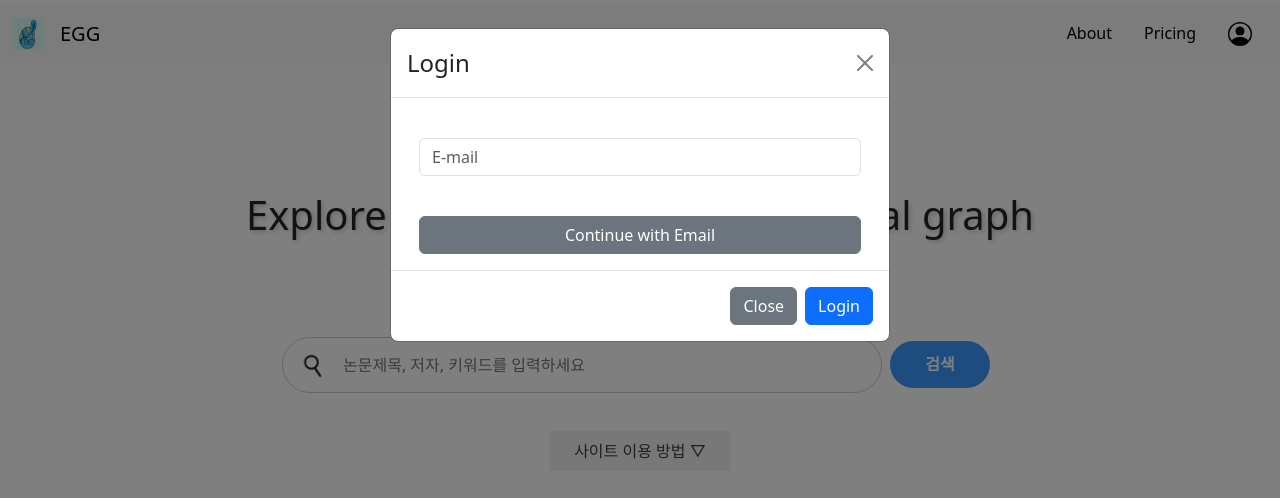
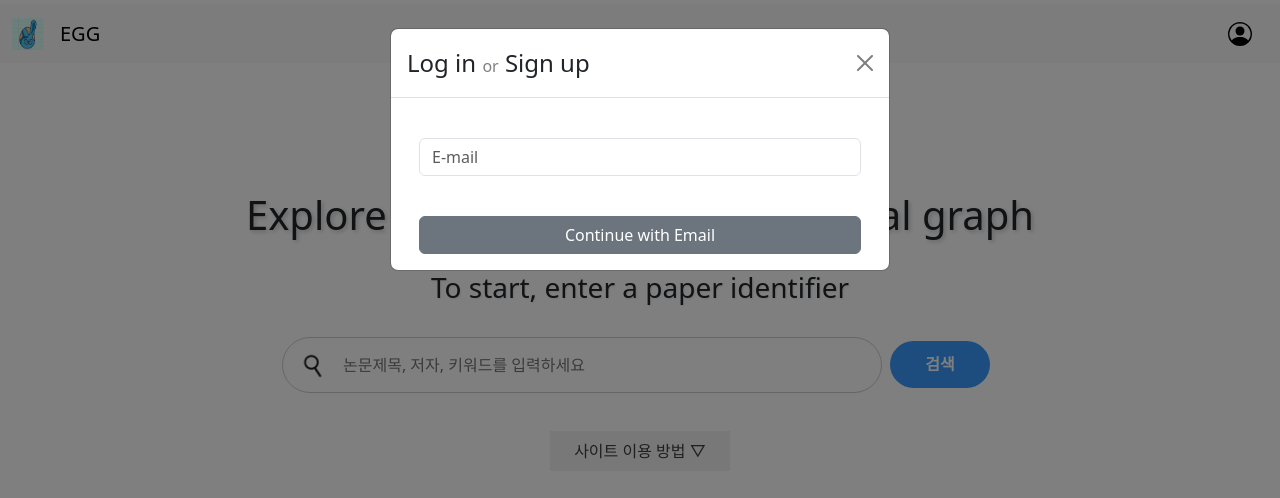
Before and after one commit to eeeeeddy/EGG_Frontend, a React (Create React App) app: page / in a window 1280 px wide. Both pictures are taken after a click on the button 1240 px from the left and 33 px from the top of the page. Shown: the top 498 px of the page. Built offline with nearby package versions, Linux system fonts and the light colour scheme.

Commit message:
상단바 수정 및 로그인, 회원가입 페이지 수정 - sh

```diff
--- a/src/Login.js
+++ b/src/Login.js
@@ -1,6 +1,7 @@
+// Login.js
 import React, { useState } from 'react';
 import { Form, Row, Col, Container, Button } from 'react-bootstrap';
-import SignUp from './SingUp';
+import SignUp from './SignUp';
 
 function Login() {
   const [email, setEmail] = useState('');
@@ -50,6 +51,7 @@ function Login() {
     <Container className="panel">
       <Form>
         <br />
+        {!isRegistering ? ( // 회원가입 양식이 아닐 때만 이메일 입력란을 표시
           <Form.Group as={Row} className="mb-3" controlId="formPlaintextEmail">
             <Col sm>
               <Form.Control
@@ -61,6 +63,7 @@ function Login() {
               />
             </Col>
           </Form.Group>
+        ) : null}
         {isEmailValid ? (
           <div>
             <Form.Group as={Row} className="mb-3" controlId="formPlaintextPassword">
@@ -78,7 +81,8 @@ function Login() {
               <Button
                 variant="secondary"
                 type="submit"
-                  onClick={handleLoginClick}>
+                onClick={handleLoginClick}
+              >
                 Login
               </Button>
             </div>
@@ -88,12 +92,13 @@ function Login() {
             {isRegistering ? (
               // 회원가입 양식을 보여줄 경우
               <div>
-                <br />
-                <p style={{ color: 'red' }}>Invalid email. Please sign up.</p>
-                <SignUp />
+                <p style={{ color: 'gray' }}>
+                  This email is not registered.<br />
+                  Please proceed with membership registration.
+                </p>
+                <SignUp email={email} /> {/* 이메일 prop 전달 */}
               </div>
             ) : (
-              // 회원가입 양식을 보이지 않을 경우
               <div>
                 <br />
                 <div className="d-grid gap-1">
--- a/src/MainNavbar.js
+++ b/src/MainNavbar.js
@@ -1,9 +1,10 @@
 import React from 'react';
 import { useState } from 'react';
-import { Navbar, Nav, Modal, Button} from 'react-bootstrap';
+import { useNavigate } from 'react-router-dom';
+import { Navbar, Nav, Modal } from 'react-bootstrap';
 import Login from './Login';
 
-function EggMainNavbar() {
+function EggNavbar() {
     const [showLoginModal, setShowLoginModal] = useState(false);
 
     const handleLoginClick = () => {
@@ -14,6 +15,10 @@ function EggMainNavbar() {
       setShowLoginModal(false);
     };
 
+    const navigate = useNavigate();
+
+    ;
+
     return (
         <div>
             <nav class="navbar navbar-expand-lg navbar-light bg-light">
@@ -22,10 +27,14 @@ function EggMainNavbar() {
                         <img src="/ditto_logo.jpg" alt="" width="32" height="32" class="d-inline-block align-text-top" />
                     </a>
                     <a class="navbar-brand" href="/">EGG</a>
+                    <button class="navbar-toggler" type="button" data-bs-toggle="collapse" data-bs-target="#navbarSupportedContent" aria-controls="navbarSupportedContent" aria-expanded="false" aria-label="Toggle navigation">
+                        <span class="navbar-toggler-icon"></span>
+                    </button>
+                    <div class="collapse navbar-collapse" id="navbarSupportedContent">
                         <Navbar.Collapse id="basic-navbar-nav" className="justify-content-end">
                             <Nav>
-                                <Nav.Link style={{ color: 'black' }} href="/About">About</Nav.Link>
-                                <Nav.Link style={{ color: 'black' }} href="/Pricing">Pricing</Nav.Link>
+                                {/* <Nav.Link style={{ color: 'black' }} href="/About">About</Nav.Link>
+                                <Nav.Link style={{ color: 'black' }} href="/Pricing">Pricing</Nav.Link> */}
                                 <Nav.Link style={{ color: 'black' }} onClick={handleLoginClick} >
                                     <svg width="24" height="24" fill="currentColor" class="bi bi-person-circle" viewBox="0 0 16 16">
                                         <path d="M11 6a3 3 0 1 1-6 0 3 3 0 0 1 6 0z" />
@@ -34,24 +43,19 @@ function EggMainNavbar() {
                                 </Nav.Link>
                             </Nav>
                         </Navbar.Collapse>
+                    </div>
                 </div>
             </nav>
             <Modal show={showLoginModal} onHide={handleClose}>
                 <Modal.Header closeButton>
-                    <Modal.Title>Login</Modal.Title>
+                    <Modal.Title>Log in <span style={{color:"gray",fontSize:"medium"}}>or</span> Sign up</Modal.Title>
                 </Modal.Header>
                 <Modal.Body>
                     <Login />
                 </Modal.Body>
-                <Modal.Footer>
-                    <Button variant="secondary" onClick={handleClose}>
-                        Close
-                    </Button>
-                    <Button variant="primary">Login</Button>
-                </Modal.Footer>
             </Modal>
         </div>
     );
 }
 
-export default EggMainNavbar;
+export default EggNavbar;
--- a/src/Navbar.js
+++ b/src/Navbar.js
@@ -1,7 +1,7 @@
 import React from 'react';
 import { useState } from 'react';
 import { useNavigate } from 'react-router-dom';
-import { Navbar, Nav, Modal, Button} from 'react-bootstrap';
+import { Navbar, Nav, Modal } from 'react-bootstrap';
 import Login from './Login';
 
 function EggNavbar() {
--- a/src/SingUp.js
+++ b/src/SignUp.js
@@ -1,15 +1,22 @@
-import React, { useState } from 'react';
+import React, { useState, useEffect  } from 'react';
 import { Form, Button } from 'react-bootstrap';
 import DatePicker from 'react-datepicker';
 import 'react-datepicker/dist/react-datepicker.css';
 
-function SignUp() {
-  const [email, setEmail] = useState('');
+function SignUp({ email: initialEmail }) {
+  const [email, setEmail] = useState(initialEmail);
   const [name, setName] = useState('');
   const [password, setPassword] = useState('');
   const [confirmPassword, setConfirmPassword] = useState('');
   const [birthDate, setBirthDate] = useState(null);
   const [gender, setGender] = useState('');
+
+  useEffect(() => {
+    // 이메일 prop이 변경될 때마다 이메일 입력란에 값을 설정
+    if (initialEmail) {
+      setEmail(initialEmail); // 초기 이메일 값을 설정할 때도 상태 변수 이름 사용
+    }
+  }, [initialEmail]);
 
   const handleSignUp = () => {
     // 회원가입 로직을 여기에 추가하세요
@@ -27,10 +34,8 @@ function SignUp() {
         <Form.Label>Email</Form.Label>
         <Form.Control
           type="email"
-          placeholder="Enter email"
           value={email}
           onChange={(e) => setEmail(e.target.value)}
-          required
         />
       </Form.Group>
 
@@ -38,7 +43,7 @@ function SignUp() {
         <Form.Label>Name</Form.Label>
         <Form.Control
           type="text"
-          placeholder="Enter name"
+          placeholder="name"
           value={name}
           onChange={(e) => setName(e.target.value)}
         />
@@ -48,7 +53,7 @@ function SignUp() {
         <Form.Label>Password</Form.Label>
         <Form.Control
           type="password"
-          placeholder="Enter password"
+          placeholder="password"
           value={password}
           onChange={(e) => setPassword(e.target.value)}
           required
```
Lines whose indentation alone changed are shown as unchanged.
